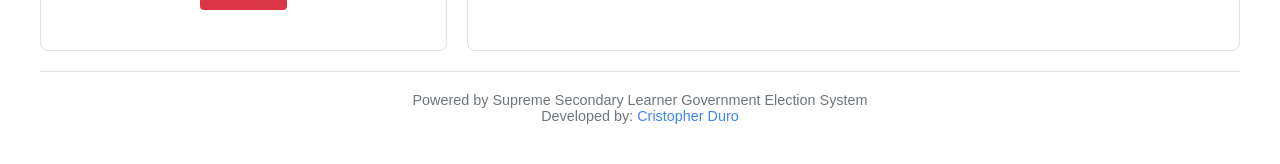
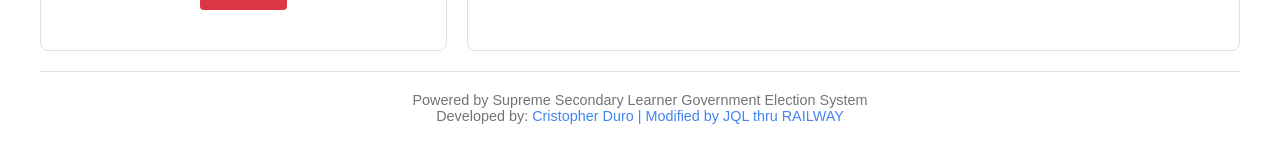
Before and after one commit to jemarlifana43-crypto/school-election, a PHP site: page /admin_panel.php in a window 1280 px wide. Shown: the part 1726-1890 px from the top of the page. Run offline with PHP 8.4, Linux system fonts and the light colour scheme; the visitor is signed in with stand-in values (Sample User, id 1); data comes from the database, SQL or seed files in the repository; data that the repository does not hold is empty.

Commit message:
Update admin_panel.php

```diff
--- a/admin_panel.php
+++ b/admin_panel.php
@@ -498,7 +498,7 @@ if ($school_level === 'Elementary') {
 
         <div class="footer">
             <p>Powered by <?= htmlspecialchars($system_title) ?></p>
-            <p>Developed by: <a href="https://www.facebook.com/sirtopet" target="_blank">Cristopher Duro</a></p>
+            <p>Developed by: <a href="https://www.facebook.com/sirtopet@" target="_blank">Cristopher Duro | Modified by JQL thru RAILWAY</a></p>
         </div>
     </div>
 
```
